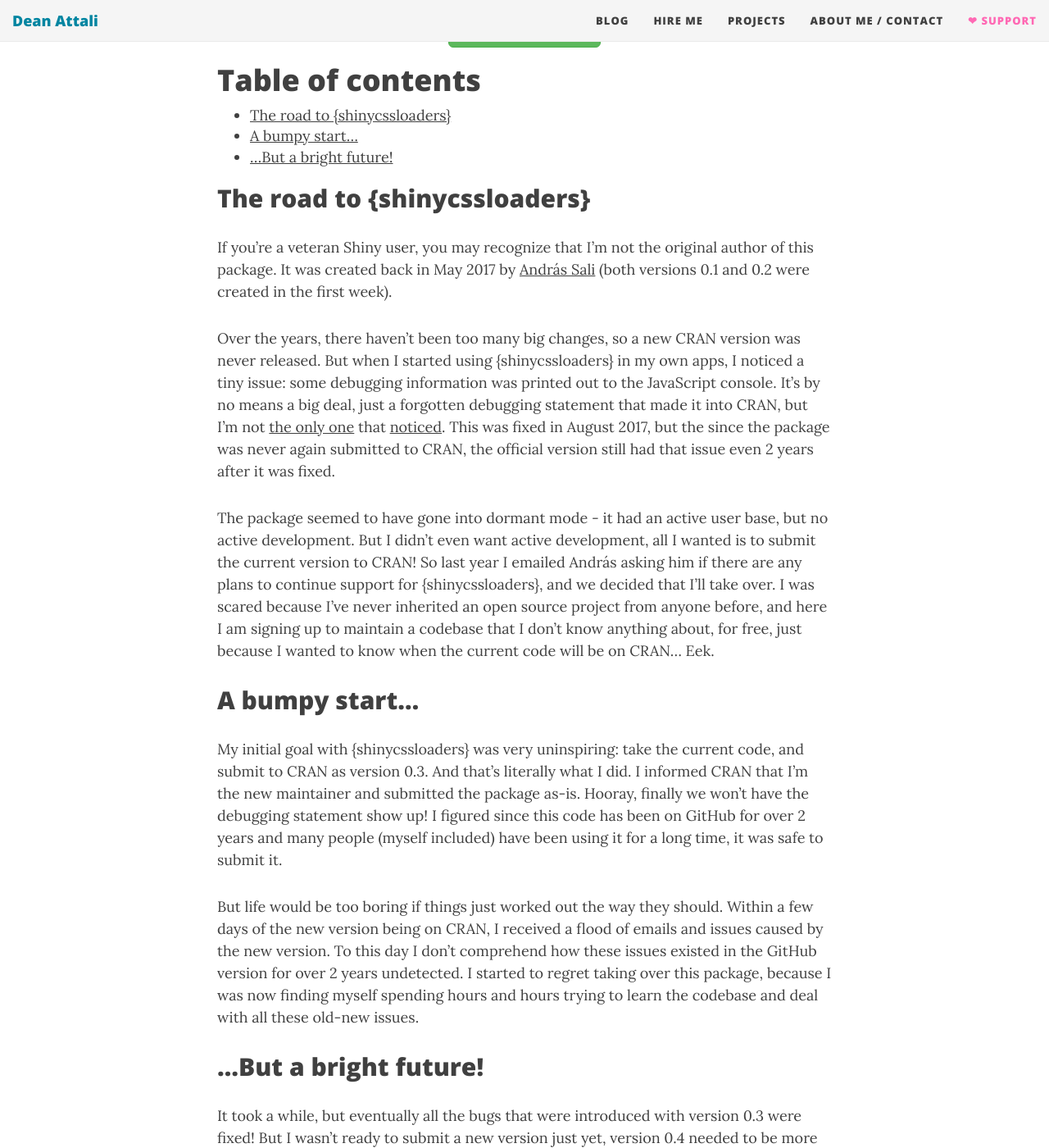
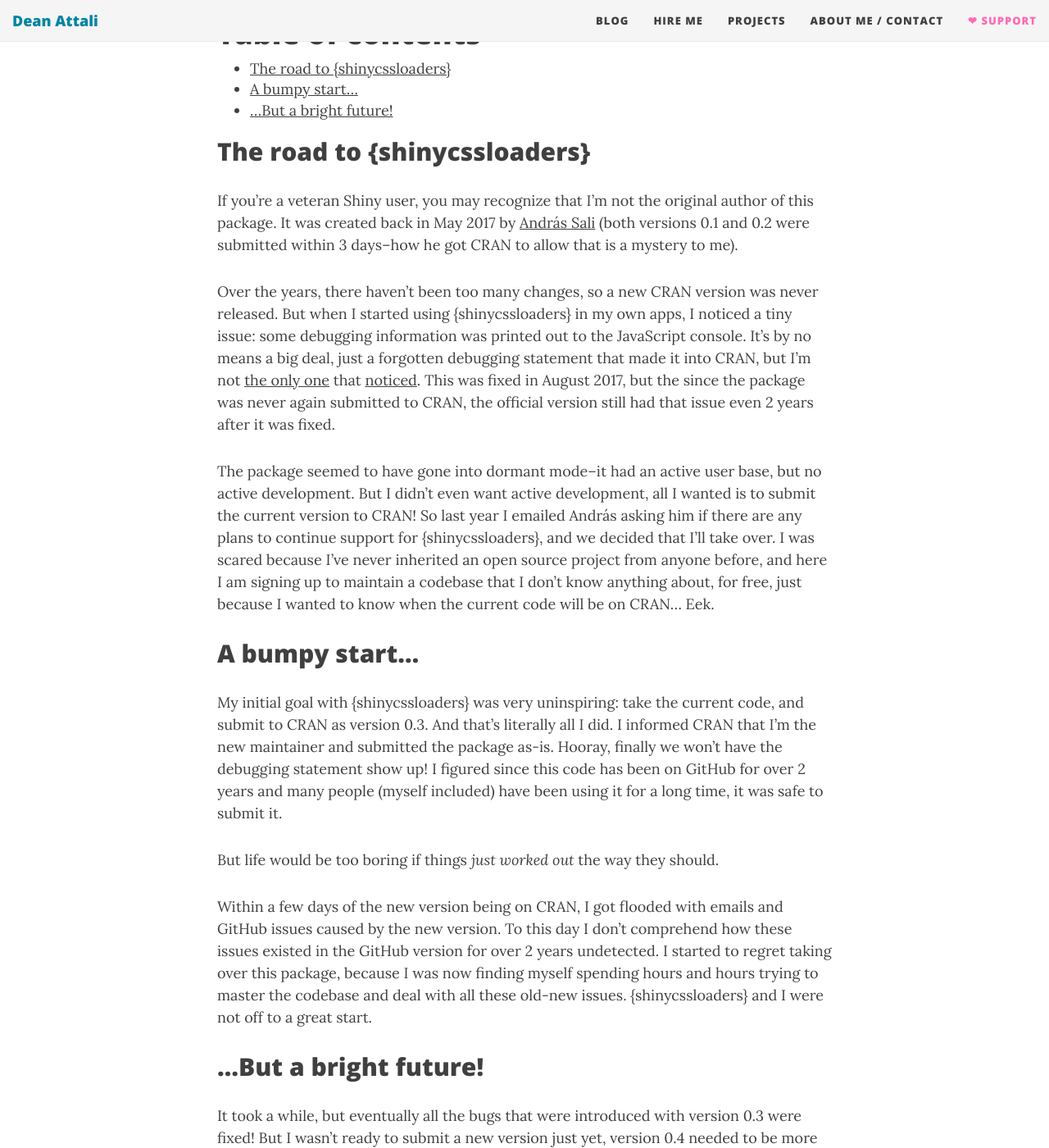
Before and after one commit to daattali/daattali.github.io, a Jekyll site: the page built from notblog/2020-08-04-shinycssloaders-v1.0.md, in a window 1280 px wide and 1400 px high, scrolled down 1388 px. Shown: the whole window at 82% size. Built offline with Jekyll 4.4.1, drawn with Linux system fonts in a browser that asks for light colours; nearby versions of some CDN libraries; some of the changed text lies outside the part shown.

Commit message:
Update 2020-08-04-shinycssloaders-v1.0.md

```diff
--- a/notblog/2020-08-04-shinycssloaders-v1.0.md
+++ b/notblog/2020-08-04-shinycssloaders-v1.0.md
@@ -28,17 +26,19 @@
 
 ## The road to {shinycssloaders} {#history}
 
-If you're a veteran Shiny user, you may recognize that I'm not the original author of this package. It was created back in May 2017 by [András Sali](https://github.com/andrewsali) (both versions 0.1 and 0.2 were created in the first week).
+If you're a veteran Shiny user, you may recognize that I'm not the original author of this package. It was created back in May 2017 by [András Sali](https://github.com/andrewsali) (both versions 0.1 and 0.2 were submitted within 3 days--how he got CRAN to allow that is a mystery to me).
 
-Over the years, there haven't been too many big changes, so a new CRAN version was never released. But when I started using {shinycssloaders} in my own apps, I noticed a tiny issue: some debugging information was printed out to the JavaScript console. It's by no means a big deal, just a forgotten debugging statement that made it into CRAN, but I'm not [the only one](https://github.com/daattali/shinycssloaders/issues/6) that [noticed](https://github.com/daattali/shinycssloaders/issues/26). This was fixed in August 2017, but the since the package was never again submitted to CRAN, the official version still had that issue even 2 years after it was fixed.
+Over the years, there haven't been too many changes, so a new CRAN version was never released. But when I started using {shinycssloaders} in my own apps, I noticed a tiny issue: some debugging information was printed out to the JavaScript console. It's by no means a big deal, just a forgotten debugging statement that made it into CRAN, but I'm not [the only one](https://github.com/daattali/shinycssloaders/issues/6) that [noticed](https://github.com/daattali/shinycssloaders/issues/26). This was fixed in August 2017, but the since the package was never again submitted to CRAN, the official version still had that issue even 2 years after it was fixed.
 
-The package seemed to have gone into dormant mode - it had an active user base, but no active development. But I didn't even want active development, all I wanted is to submit the current version to CRAN! So last year I emailed András asking him if there are any plans to continue support for {shinycssloaders}, and we decided that I'll take over. I was scared because I've never inherited an open source project from anyone before, and here I am signing up to maintain a codebase that I don't know anything about, for free, just because I wanted to know when the current code will be on CRAN... Eek.
+The package seemed to have gone into dormant mode--it had an active user base, but no active development. But I didn't even want active development, all I wanted is to submit the current version to CRAN! So last year I emailed András asking him if there are any plans to continue support for {shinycssloaders}, and we decided that I'll take over. I was scared because I've never inherited an open source project from anyone before, and here I am signing up to maintain a codebase that I don't know anything about, for free, just because I wanted to know when the current code will be on CRAN... Eek.
 
 ## A bumpy start... {#start}
 
-My initial goal with {shinycssloaders} was very uninspiring: take the current code, and submit to CRAN as version 0.3. And that's literally what I did. I informed CRAN that I'm the new maintainer and submitted the package as-is. Hooray, finally we won't have the debugging statement show up! I figured since this code has been on GitHub for over 2 years and many people (myself included) have been using it for a long time, it was safe to submit it.
+My initial goal with {shinycssloaders} was very uninspiring: take the current code, and submit to CRAN as version 0.3. And that's literally all I did. I informed CRAN that I'm the new maintainer and submitted the package as-is. Hooray, finally we won't have the debugging statement show up! I figured since this code has been on GitHub for over 2 years and many people (myself included) have been using it for a long time, it was safe to submit it.
 
-But life would be too boring if things just worked out the way they should. Within a few days of the new version being on CRAN, I received a flood of emails and issues caused by the new version. To this day I don't comprehend how these issues existed in the GitHub version for over 2 years undetected. I started to regret taking over this package, because I was now finding myself spending hours and hours trying to learn the codebase and deal with all these old-new issues.
+But life would be too boring if things *just worked out* the way they should.
+
+Within a few days of the new version being on CRAN, I got flooded with emails and GitHub issues caused by the new version. To this day I don't comprehend how these issues existed in the GitHub version for over 2 years undetected. I started to regret taking over this package, because I was now finding myself spending hours and hours trying to master the codebase and deal with all these old-new issues. {shinycssloaders} and I were not off to a great start.
 
 ## ...But a bright future! {#future}
 
@@ -51,4 +51,4 @@
 - A [demo shiny app](https://daattali.com/shiny/shinycssloaders-demo/) showcasing the package was created.
 - The documentation (mainly README) was verbose and unclear before, so that was revamped as well.
 
-For a complete list of bug fixes and new feautres, you can look at the [NEWS file](https://github.com/daattali/shinycssloaders/blob/master/NEWS.md). Since so many new features and bug fixes were introduced, including changing the license from GPL to MIT, I decided to do a major version upgrade and call this version 1.0! {shinycssloaders} is now at a good place and I invite you to use it in your next Shiny app!
+For a complete list of bug fixes and new feautres, you can look at the **[NEWS file](https://github.com/daattali/shinycssloaders/blob/master/NEWS.md)**. Since so many new features and bug fixes were introduced, including changing the license from GPL to MIT, I decided to do a major version upgrade and call this version 1.0! {shinycssloaders} is now at a good place and I invite you to use it in your next Shiny app!
```
Also changed, not shown: other parts of notblog/2020-08-04-shinycssloaders-v1.0.md (+1 -3 lines).
